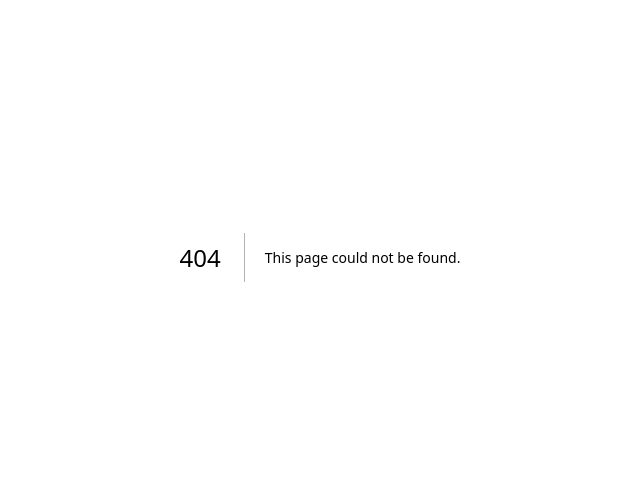
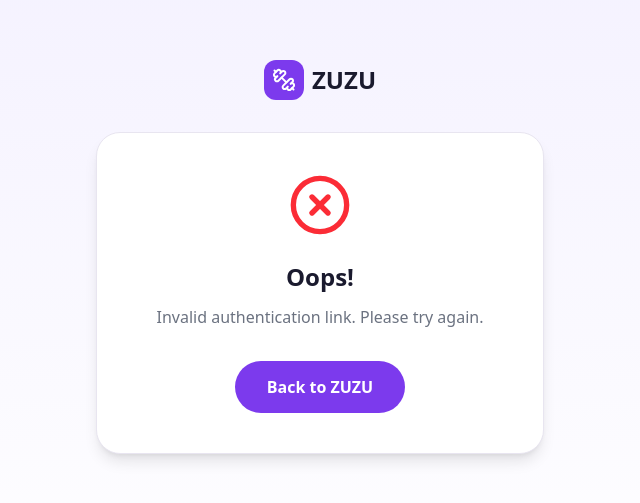
Before and after one commit to AAAxis/zuzu-app, a Next.js app: page /auth/v1/callback in a window 1280 px wide. Before the commit this address had no page. Shown: the part 143-646 px from the top of the page, without its empty margins (320-960 px from the left). Built offline with nearby package versions, Linux system fonts and the light colour scheme.

Commit message:
add auth callback page for email confirm + password recovery

```diff
--- /dev/null
+++ b/app/auth/v1/callback/page.tsx
@@ -0,0 +1,110 @@
+"use client"
+
+import { useEffect, useState } from "react"
+import { getSupabase } from "@/lib/supabase"
+import { Dumbbell, CheckCircle, XCircle, Loader2 } from "lucide-react"
+import Link from "next/link"
+
+export default function AuthCallback() {
+  const [status, setStatus] = useState<"loading" | "success" | "error">("loading")
+  const [message, setMessage] = useState("")
+
+  useEffect(() => {
+    async function handleCallback() {
+      try {
+        const hash = window.location.hash.substring(1)
+        const params = new URLSearchParams(hash)
+        const accessToken = params.get("access_token")
+        const refreshToken = params.get("refresh_token")
+        const type = params.get("type")
+
+        if (accessToken && refreshToken) {
+          const { error } = await getSupabase().auth.setSession({
+            access_token: accessToken,
+            refresh_token: refreshToken,
+          })
+
+          if (error) {
+            setStatus("error")
+            setMessage(error.message)
+            return
+          }
+
+          if (type === "signup") {
+            setStatus("success")
+            setMessage("Your email has been confirmed! You can now use the app.")
+          } else if (type === "recovery") {
+            setStatus("success")
+            setMessage("Password recovery successful. You can now set a new password in the app.")
+          } else {
+            setStatus("success")
+            setMessage("Authentication successful! You can now use the app.")
+          }
+        } else {
+          // Check for query params (some flows use ? instead of #)
+          const query = new URLSearchParams(window.location.search)
+          const errorDesc = query.get("error_description")
+          if (errorDesc) {
+            setStatus("error")
+            setMessage(errorDesc)
+          } else {
+            setStatus("error")
+            setMessage("Invalid authentication link. Please try again.")
+          }
+        }
+      } catch (err) {
+        setStatus("error")
+        setMessage("Something went wrong. Please try again.")
+      }
+    }
+
+    handleCallback()
+  }, [])
+
+  return (
+    <main className="min-h-screen bg-gradient-to-b from-[var(--light)] to-white flex items-center justify-center px-6">
+      <div className="max-w-md w-full text-center">
+        <div className="mb-8">
+          <Link href="/" className="inline-flex items-center gap-2">
+            <div className="w-10 h-10 rounded-xl bg-[var(--primary)] flex items-center justify-center">
+              <Dumbbell className="w-6 h-6 text-white" />
+            </div>
+            <span className="text-2xl font-bold">ZUZU</span>
+          </Link>
+        </div>
+
+        <div className="bg-white border border-[var(--border)] rounded-3xl p-10 shadow-lg">
+          {status === "loading" && (
+            <>
+              <Loader2 className="w-16 h-16 text-[var(--primary)] mx-auto mb-6 animate-spin" />
+              <h1 className="text-2xl font-bold mb-3">Verifying...</h1>
+              <p className="text-[var(--muted)]">Please wait while we confirm your account.</p>
+            </>
+          )}
+
+          {status === "success" && (
+            <>
+              <CheckCircle className="w-16 h-16 text-[var(--accent)] mx-auto mb-6" />
+              <h1 className="text-2xl font-bold mb-3">All Set! 🎉</h1>
+              <p className="text-[var(--muted)] mb-8">{message}</p>
+              <Link href="/" className="inline-block bg-[var(--primary)] text-white px-8 py-3.5 rounded-full font-semibold hover:opacity-90 transition-all">
+                Open ZUZU
+              </Link>
+            </>
+          )}
+
+          {status === "error" && (
+            <>
+              <XCircle className="w-16 h-16 text-red-500 mx-auto mb-6" />
+              <h1 className="text-2xl font-bold mb-3">Oops!</h1>
+              <p className="text-[var(--muted)] mb-8">{message}</p>
+              <Link href="/" className="inline-block bg-[var(--primary)] text-white px-8 py-3.5 rounded-full font-semibold hover:opacity-90 transition-all">
+                Back to ZUZU
+              </Link>
+            </>
+          )}
+        </div>
+      </div>
+    </main>
+  )
+}
```
